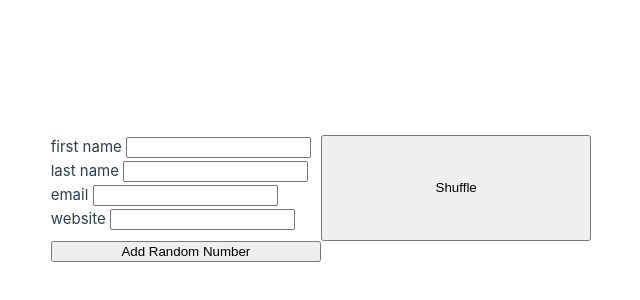
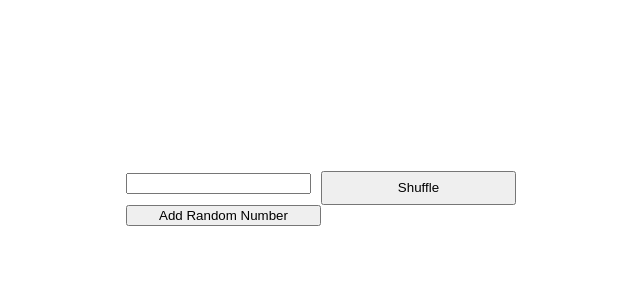
Before and after one commit to AnaGmzPstr/errores_vue, a Vue app in the folder erroresVue/: page / in a window 1280 px wide. Shown: the part 202-502 px from the top of the page, without its empty margins (319-959 px from the left). Built offline with nearby package versions, Linux system fonts and the light colour scheme.

Commit message:
watch explicat

```diff
--- a/erroresVue/src/components/KeyForSample.vue
+++ b/erroresVue/src/components/KeyForSample.vue
@@ -1,13 +1,17 @@
 <script setup>
-import { shuffle } from 'lodash'
-import { ref } from 'vue'
+
+import { ref, watch } from 'vue';
+
+const text = ref("");
 
 const items = ref([
   { id: 1, label: 'first name' },
   { id: 2, label: 'last name' },
   { id: 3, label: 'email' },
   { id: 4, label: 'website' }
-])
+]);
+
+watch(text, (newText, oldText) => console.log(newText, oldText))
 
 function shuffleItems() {
   items.value = shuffle(items.value)
@@ -16,8 +20,9 @@
 
 <template>
   <ul>
-    <li v-for="item in items" :key="item.id" >{{ item.label }}
-        <input type="text" /></li>
+    <!--  <li v-for="item in items" :key="item.id" >{{ item.label }} -->
+      <input type="text" v-model="text"/>
+    <!-- </li> -->
   </ul>
   <button @click="shuffleItems">Shuffle</button>
 </template>
--- a/erroresVue/src/components/WatchArrayExample.vue
+++ b/erroresVue/src/components/WatchArrayExample.vue
@@ -2,11 +2,8 @@
 import { ref, watch } from 'vue'
 const numbers = ref([])
 
-watch(numbers, () => console.log('new number added'))
-
-const randomNum = () => numbers.value.push(Math.random())
-
-watch(numbers, () => console.log('new number added'));
+watch(numbers, (numbers) => console.log(numbers), {deep:true});
+const randomNum = () => numbers.value.push((Math.random()*100).toFixed(0));
 
 </script>
 <template>
```
